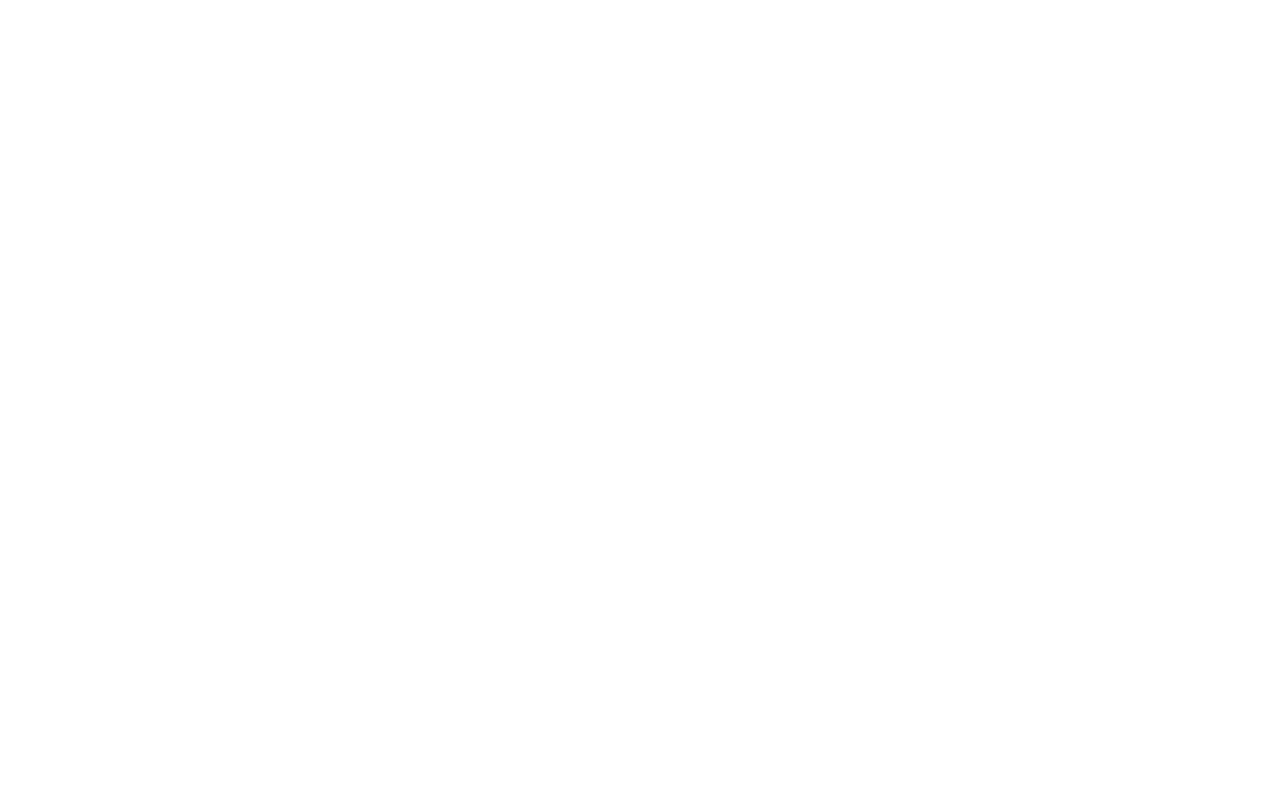
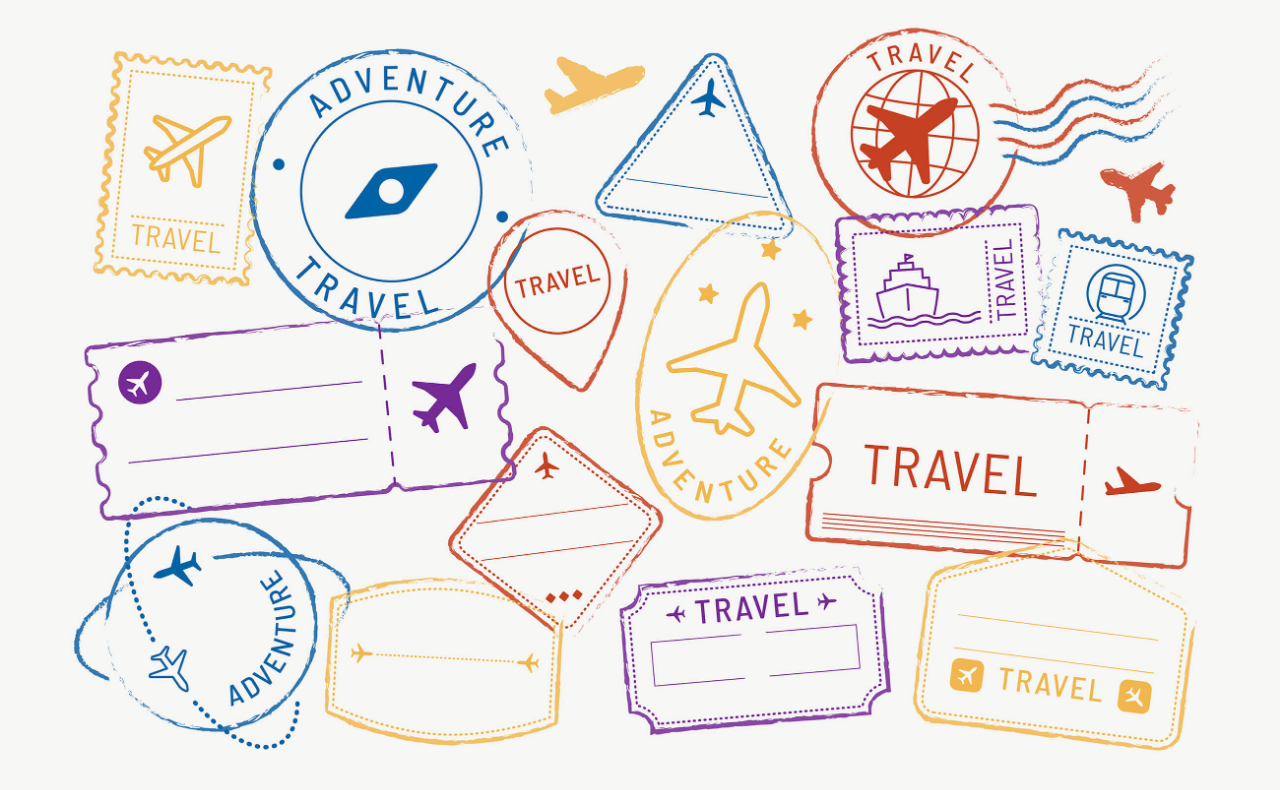
Before and after one commit to ellanan/travelkit, a React (Create React App) app: page / in a window 1280 px wide. Shown: the top 790 px of the page. Built offline with nearby package versions, Linux system fonts and the light colour scheme.

Commit message:
add background image for some color

```diff
--- /dev/null
+++ b/src/index.css
@@ -0,0 +1,19 @@
+html,
+body,
+#root {
+  height: 100%;
+  margin: 0;
+}
+
+#root {
+  overflow: auto;
+}
+
+body {
+  background-image: url('images/travel-stickers.jpg');
+  background-color: #ffffff;
+  background-size: cover;
+  background-position: center;
+  background-repeat: no-repeat;
+  opacity: 0.97;
+}
--- a/src/index.tsx
+++ b/src/index.tsx
@@ -3,6 +3,7 @@
 import ReactDOM from 'react-dom';
 import App from './App';
 import reportWebVitals from './reportWebVitals';
+import './index.css';
 
 ReactDOM.render(
   <React.StrictMode>
```
Also changed, not shown: src/images/travel-stickers.jpg (added).
